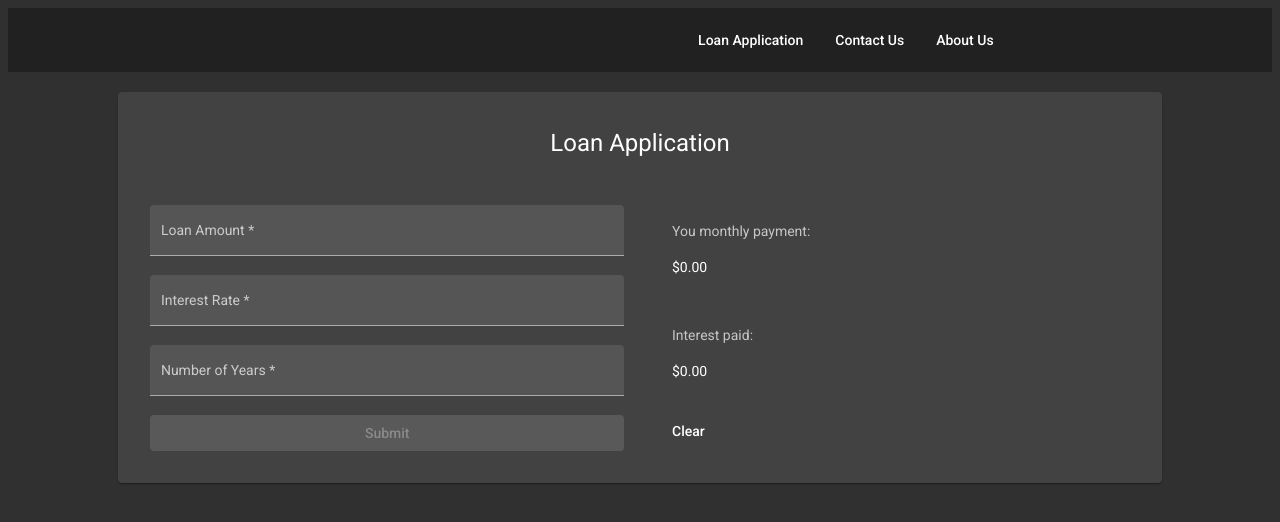
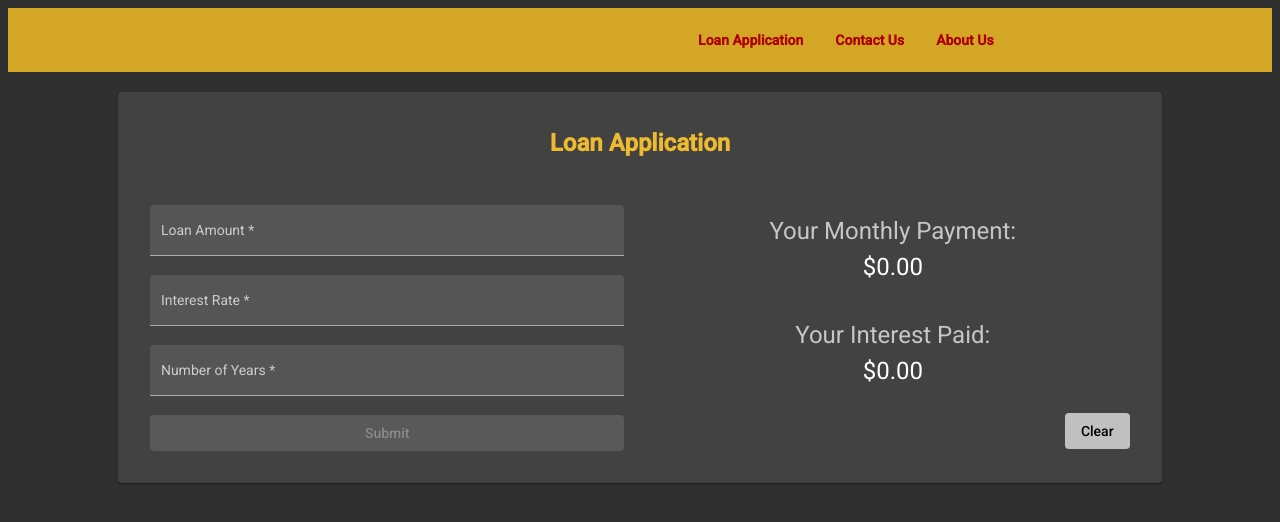
Before and after one commit to aprilyanggarwood/loan-app, an Angular app: page / in a window 1280 px wide. Shown: the top 522 px of the page. Built offline with nearby package versions, Linux system fonts and the light colour scheme.

Commit message:
modifiied style

```diff
--- a/src/app/about/about.component.html
+++ b/src/app/about/about.component.html
@@ -8,7 +8,15 @@ Resources: Material Design https://material.io
 -->
 
 <div>
-  <h1 style="text-align: center; margin-top: -30px; margin-bottom: 30px">
+  <h1
+    style="
+      text-align: center;
+      margin-top: -30px;
+      margin-bottom: 30px;
+      color: #eeba30;
+      font-weight: bold;
+    "
+  >
     {{ aboutUs }}
   </h1>
 </div>
@@ -50,15 +58,6 @@ Resources: Material Design https://material.io
         vestibulum laoreet tellus facilisi elementum in blandit viverra fames.
         Porttitor eros dictumst ante vitae faucibus.
       </p>
-      <!-- <em
-        >Author by:
-        <a
-          href="https://www.google.com/books/edition/The_Art_of_War/nY_2jgEACAAJ?hl=en"
-          target="_blank"
-          class="attribution-link"
-          >Sun-Tzu</a
-        ></em
-      > -->
     </div>
   </div>
 </div>
--- a/src/app/app.component.html
+++ b/src/app/app.component.html
@@ -8,17 +8,33 @@ Resources: Material Design https://material.io
 -->
 
 <mat-toolbar class="toolbar">
-  <mat-toolbar-row>
+  <mat-toolbar-row style="background-color: #d3a625">
     <!-- <div class="logo">
       <img src="../assets/in-n-out-books-logo.png" height="80" />
     </div> -->
     <div style="width: 80%">
       <div fxLayout="row wrap" fxLayoutAlign="end start">
-        <button mat-button routerLink="/loan_application">
+        <button
+          mat-button
+          routerLink="/loan_application"
+          style="color: #ae0001; font-weight: bold"
+        >
           Loan Application
         </button>
-        <button mat-button routerLink="/contact">Contact Us</button>
-        <button mat-button routerLink="/about">About Us</button>
+        <button
+          mat-button
+          routerLink="/contact"
+          style="color: #ae0001; font-weight: bold"
+        >
+          Contact Us
+        </button>
+        <button
+          mat-button
+          routerLink="/about"
+          style="color: #ae0001; font-weight: bold"
+        >
+          About Us
+        </button>
       </div>
     </div>
   </mat-toolbar-row>
--- a/src/app/contact/contact.component.html
+++ b/src/app/contact/contact.component.html
@@ -8,7 +8,15 @@
 -->
 
 <div>
-  <h1 style="text-align: center; margin-top: -30px; margin-bottom: 30px">
+  <h1
+    style="
+      text-align: center;
+      margin-top: -30px;
+      margin-bottom: 30px;
+      color: #eeba30;
+      font-weight: bold;
+    "
+  >
     {{ contactUs }}
   </h1>
 </div>
@@ -41,3 +49,10 @@
     </div>
   </div>
 </div>
+
+<br /><br /><br /><br />
+<div fxLayout="column">
+  <p style="text-align: center">
+    Need more help？Our knowledgeable agents will help you!
+  </p>
+</div>
--- a/src/app/interest/interest.component.html
+++ b/src/app/interest/interest.component.html
@@ -8,12 +8,20 @@
 -->
 
 <mat-card class="payment-card mat-elevation-z0">
-  <mat-card-subtitle class="payment-sub">Interest paid:</mat-card-subtitle>
+  <mat-card-subtitle
+    class="payment-sub"
+    class="payment-sub"
+    style="text-align: center; font-size: 24px"
+    >Your Interest Paid:</mat-card-subtitle
+  >
   <div>
     <mat-card-content>
-      <div class="payment-content">
+      <div
+        class="payment-content"
+        class="payment-sub"
+        style="text-align: center; font-size: 24px"
+      >
         <!-- Passed In values monthlypayment -->
-        <!-- <p><span>$</span></p> -->
         {{ "$" + (interest | number : "1.2-2") }}
       </div>
     </mat-card-content>
--- a/src/app/loan-calculator/loan-calculator.component.html
+++ b/src/app/loan-calculator/loan-calculator.component.html
@@ -8,7 +8,15 @@
 -->
 
 <div>
-  <h1 style="text-align: center; margin-top: -30px; margin-bottom: 30px">
+  <h1
+    style="
+      text-align: center;
+      margin-top: -30px;
+      margin-bottom: 30px;
+      color: #eeba30;
+      font-weight: bold;
+    "
+  >
     {{ loanApp }}
   </h1>
 </div>
@@ -77,7 +85,12 @@
           [monthlyPayment]="monthlyPayment"
         ></app-monthly-payment>
         <app-interest [interest]="interest"></app-interest>
-        <button mat-button (click)="clearEntries()" class="clear-button">
+        <button
+          mat-button
+          (click)="clearEntries()"
+          class="clear-button"
+          style="background-color: #c0c0c0; color: #000000; float: right"
+        >
           Clear
         </button>
       </mat-card-content>
--- a/src/app/loan-calculator/loan-calculator.component.ts
+++ b/src/app/loan-calculator/loan-calculator.component.ts
@@ -86,7 +86,7 @@ onSubmit(){
 
 
   // Function to clear entries
-  clearEntries(){
+  clearEntries() {
     this.monthlyPayment = 0;
     this.interest = 0;
     this.loanFormCalculator.reset();
--- a/src/app/monthly-payment/monthly-payment.component.html
+++ b/src/app/monthly-payment/monthly-payment.component.html
@@ -8,15 +8,19 @@
 -->
 
 <mat-card class="payment-card mat-elevation-z0">
-  <mat-card-subtitle class="payment-sub"
-    >You monthly payment:</mat-card-subtitle
+  <mat-card-subtitle
+    class="payment-sub"
+    style="text-align: center; font-size: 24px"
+    >Your Monthly Payment:</mat-card-subtitle
   >
   <div>
     <mat-card-content>
-      <div class="payment-content">
+      <div
+        class="payment-content"
+        class="payment-sub"
+        style="text-align: center; font-size: 24px"
+      >
         <!-- Passed In values monthlypayment -->
-        <!-- <p><span>$</span></p> -->
-
         {{ "$" + (monthlyPayment | number : "1.2-2") }}
       </div>
     </mat-card-content>
```
